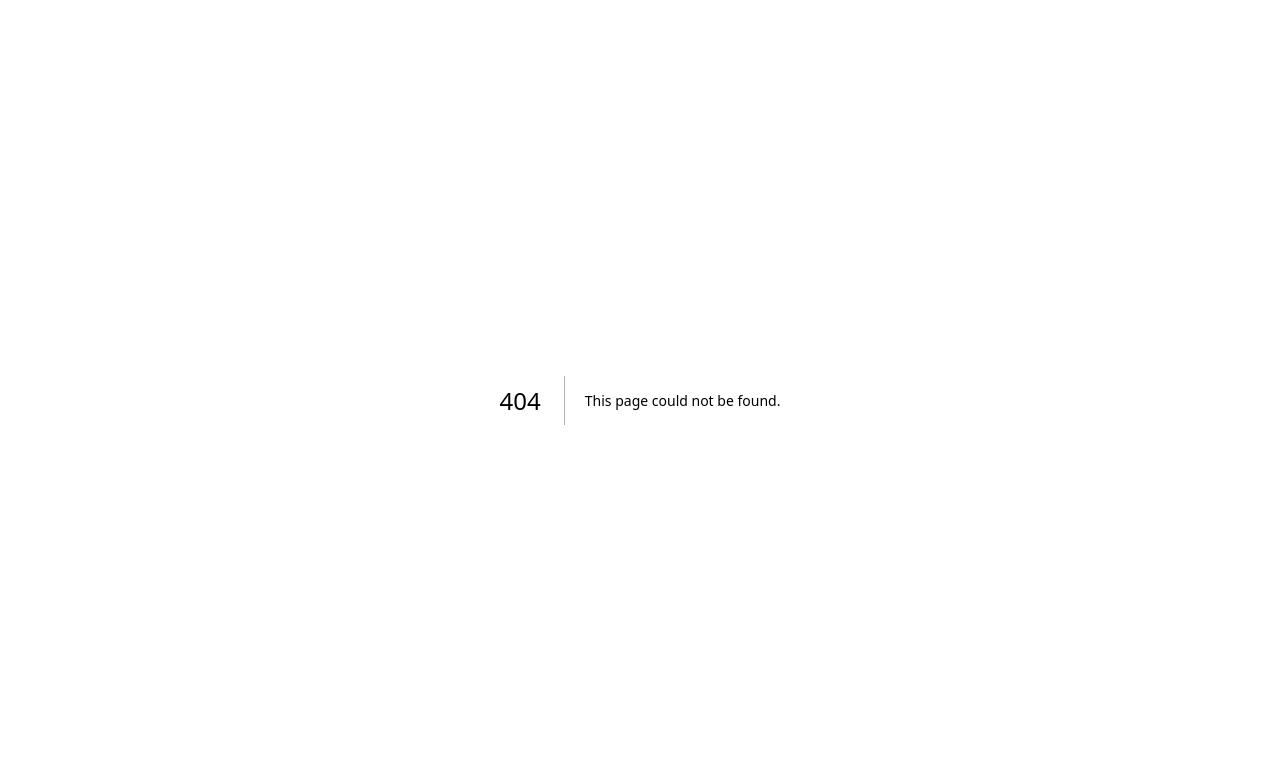
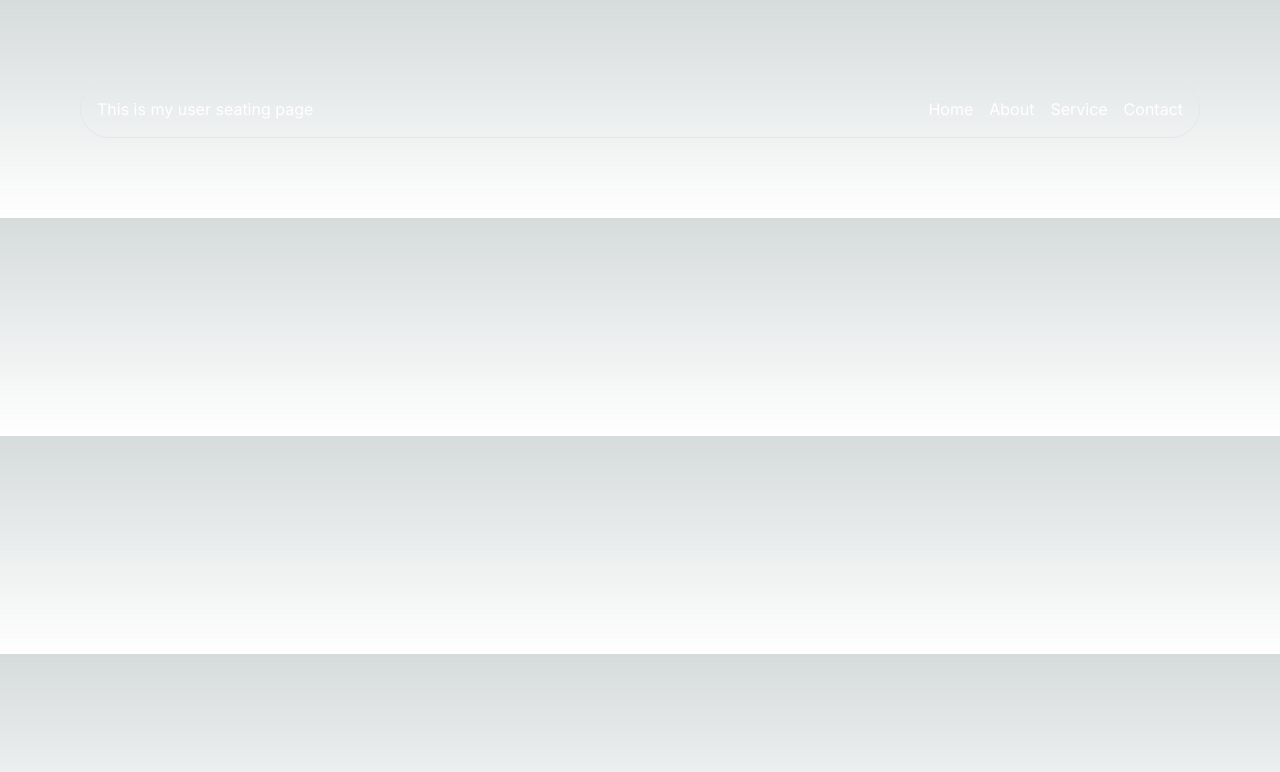
Before and after one commit to Arjungehlot552/Learn-NextJs, a Next.js app: page /users/seatings in a window 1280 px wide. Before the commit this address had no page. Shown: the top 772 px of the page. Built offline with nearby package versions, Linux system fonts and the light colour scheme.

Commit message:
Add new pages for Java course, user profile, and seating layout

```diff
--- /dev/null
+++ b/src/app/cource/java/page.jsx
@@ -0,0 +1,11 @@
+import React from 'react'
+
+const page = () => {
+  return (
+    <div className='text-white'>
+      This is my cource java page
+    </div>
+  )
+}
+
+export default page
--- /dev/null
+++ b/src/app/profile/account/[id]/page.jsx
@@ -0,0 +1,16 @@
+import React from 'react'
+
+const page = ({params}) => {
+
+    console.log(params)
+    return (
+        <div>
+            <h1>The id of the account is : {params.id}</h1>
+            This is my dynamic user profile account page user can mannual edit id
+            <br></br>
+            and Check profile according to there id.
+        </div>
+    )
+}
+
+export default page
--- /dev/null
+++ b/src/app/users/seatings/page.jsx
@@ -0,0 +1,20 @@
+import React from 'react'
+
+const page = () => {
+    return (
+        <div className='border flex flex-row justify-between rounded-full text-white p-4 m-20 '>
+          <div>  This is my user seating page</div>
+            <div className='flex justify-end '>
+
+                <ul className='flex justify-end items-end text-end cursor-pointer flex-row gap-4'>
+                     <li>Home</li>
+                     <li>About</li>
+                     <li>Service</li>
+                     <li>Contact</li>
+                </ul>
+            </div>
+        </div>
+    )
+}
+
+export default page
```
